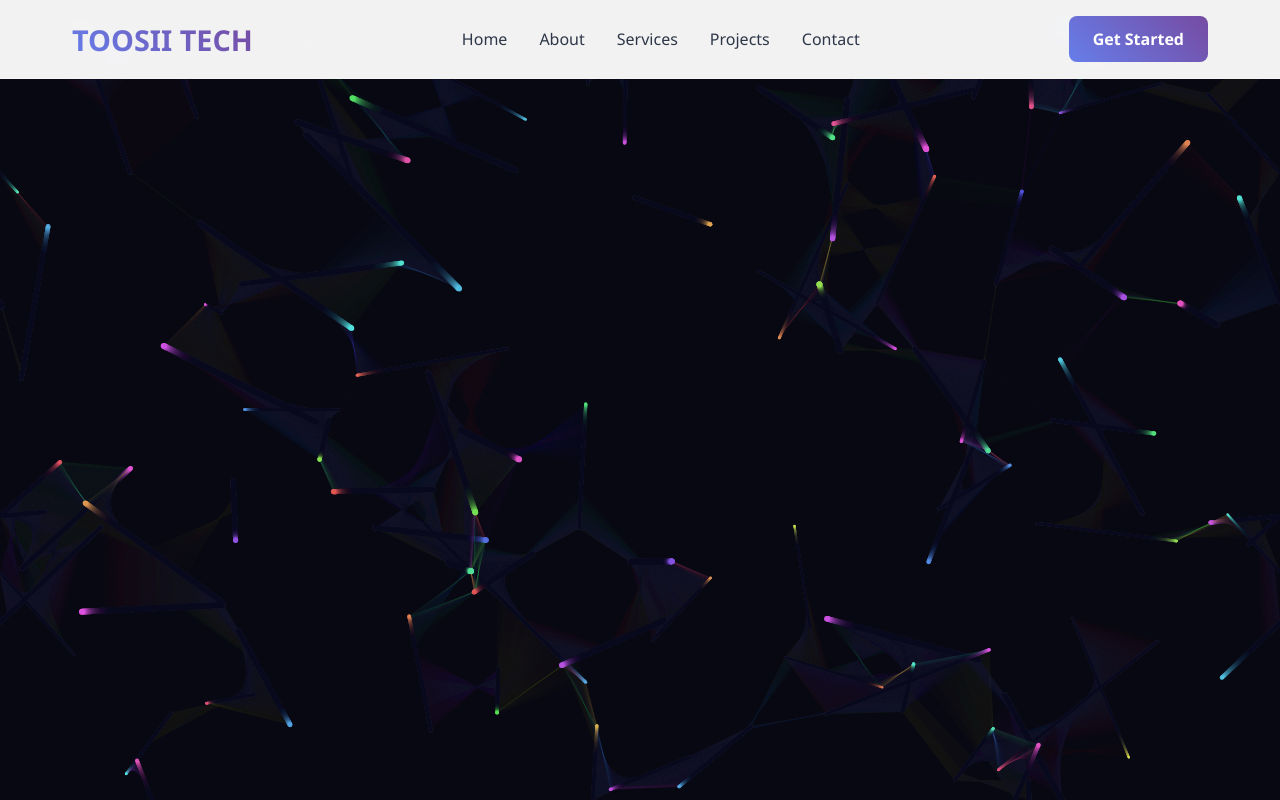
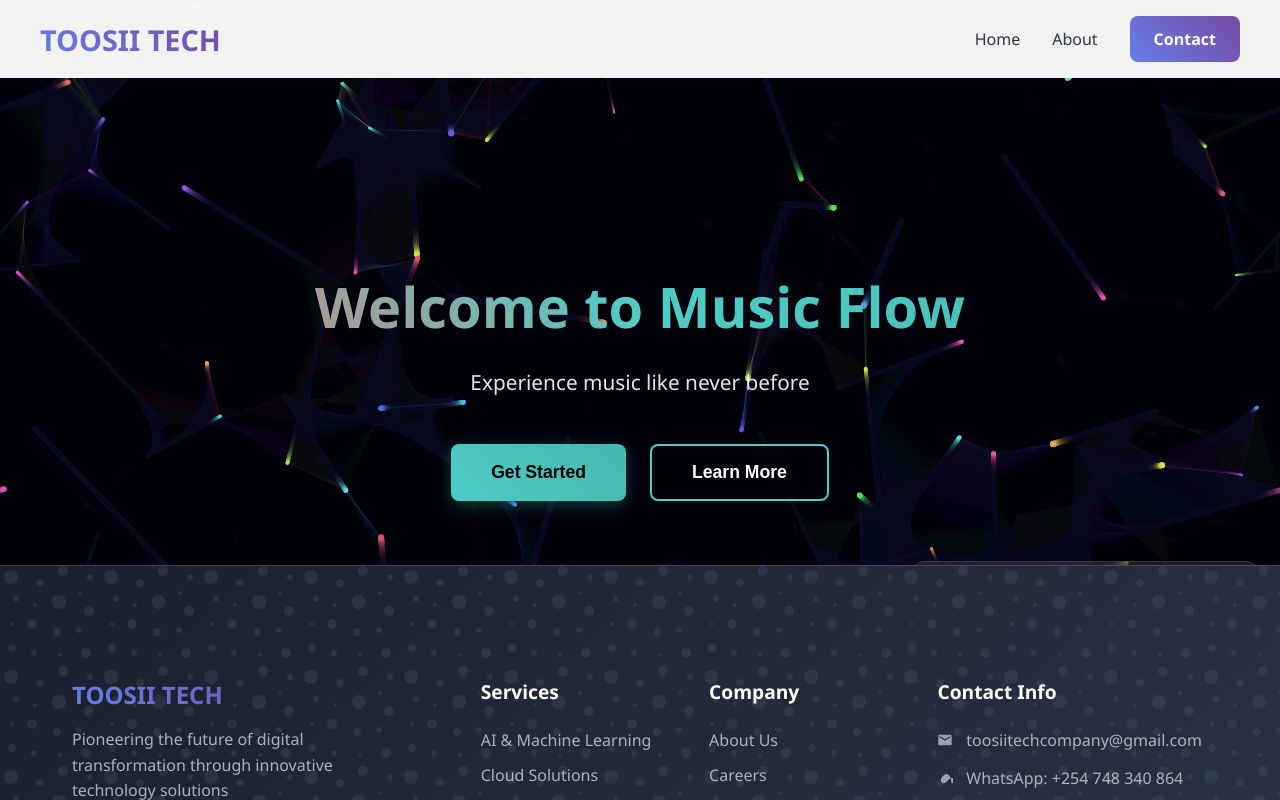
Before and after one commit to TOOSII102/BASE-WEB-APP2, a Next.js app: page / in a window 1280 px wide. Built offline with nearby package versions, Linux system fonts and the light colour scheme.

Commit message:
Update Layout.js

```diff
--- a/components/Layout.js
+++ b/components/Layout.js
@@ -1,55 +1,19 @@
-'use client' // Add this at the top
+'use client'
+import Navigation from './Navigation'
+import Footer from './Footer'
+import AnimatedBackground from './AnimatedBackground'
+import MusicPlayer from './MusicPlayer'
 
-import { useState } from 'react'
-import Link from 'next/link'
-import './navigation.css'
-
-export default function Navigation() {
-  const [isMenuOpen, setIsMenuOpen] = useState(false)
-
+export default function Layout({ children }) {
   return (
-    <nav className="navigation">
-      <div className="nav-container">
-        <div className="nav-brand">
-          <Link href="/" className="brand-link">
-            <span className="brand-logo">TOOSII TECH</span>
-          </Link>
-        </div>
-
-        <div className={`nav-menu ${isMenuOpen ? 'active' : ''}`}>
-          <Link href="/" className="nav-link" onClick={() => setIsMenuOpen(false)}>
-            Home
-          </Link>
-          <Link href="/about" className="nav-link" onClick={() => setIsMenuOpen(false)}>
-            About
-          </Link>
-          <Link href="/services" className="nav-link" onClick={() => setIsMenuOpen(false)}>
-            Services
-          </Link>
-          <Link href="/projects" className="nav-link" onClick={() => setIsMenuOpen(false)}>
-            Projects
-          </Link>
-          <Link href="/contact" className="nav-link" onClick={() => setIsMenuOpen(false)}>
-            Contact
-          </Link>
-        </div>
-
-        <div className="nav-actions">
-          <Link href="/contact" className="cta-button">
-            Get Started
-          </Link>
-        </div>
-
-        <button
-          className={`mobile-menu-button ${isMenuOpen ? 'active' : ''}`}
-          onClick={() => setIsMenuOpen(!isMenuOpen)}
-          aria-label="Toggle menu"
-        >
-          <span></span>
-          <span></span>
-          <span></span>
-        </button>
-      </div>
-    </nav>
+    <div style={{ minHeight: '100vh', position: 'relative' }}>
+      <AnimatedBackground />
+      <Navigation />
+      <main style={{ position: 'relative', zIndex: 1, paddingTop: '80px' }}>
+        {children}
+      </main>
+      <MusicPlayer />
+      <Footer />
+    </div>
   )
 }
```
